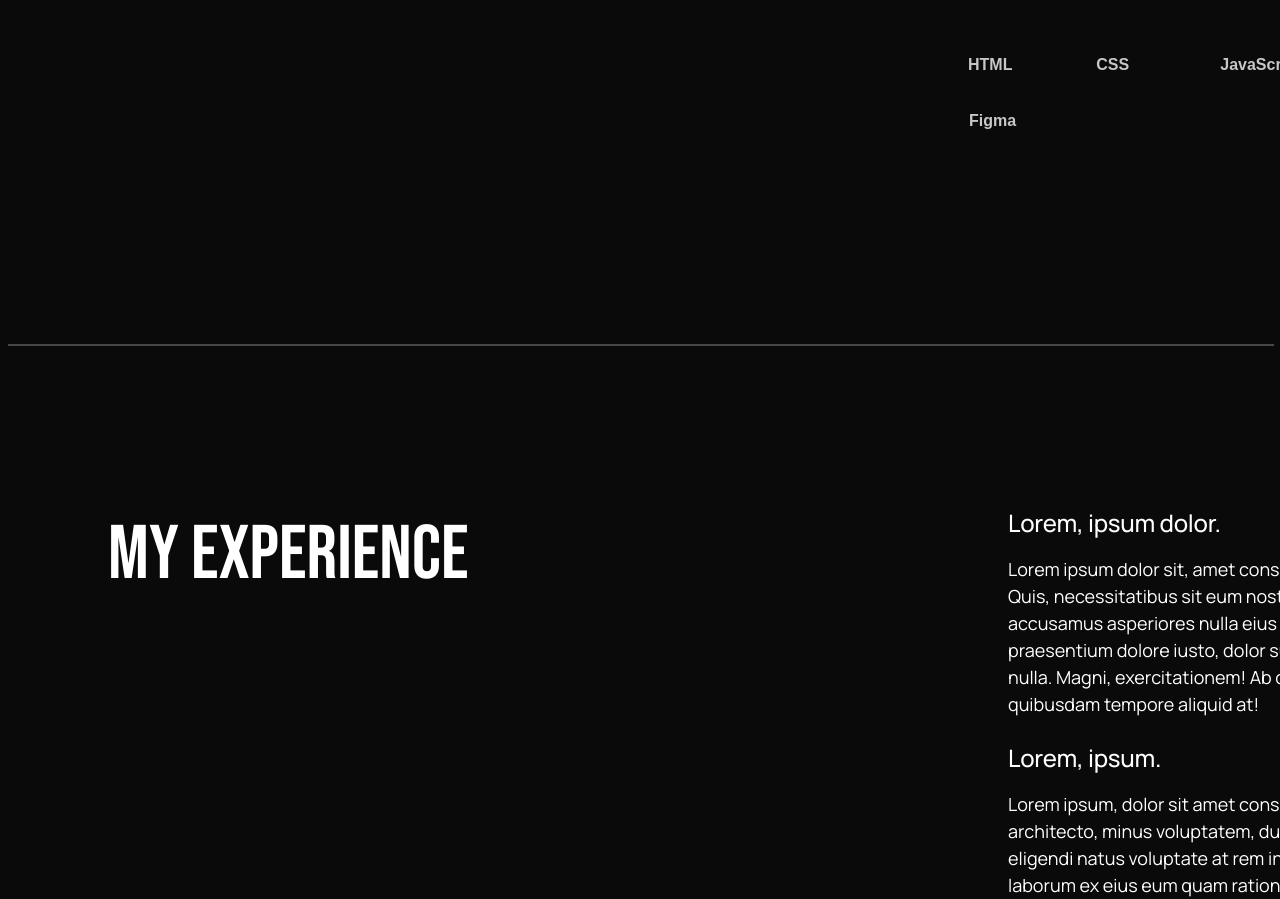
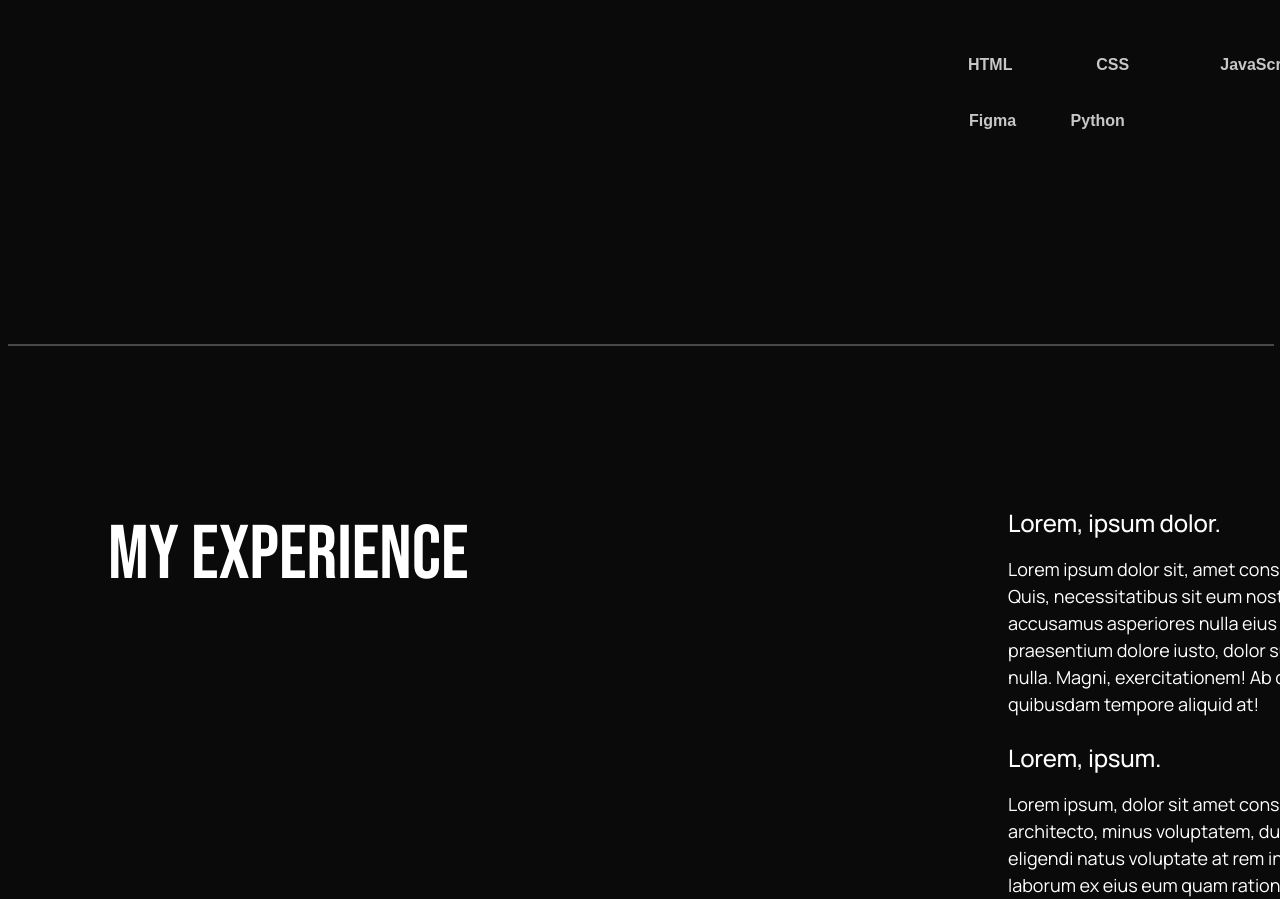
Before and after one commit to Natasha-nj-k/Natasha-portfolio-, a website: page About-me.html in a window 1280 px wide. Shown: the part 1686-2585 px from the top of the page. Drawn offline with Linux system fonts and the light colour scheme; a web font is replaced by a local one.

Commit message:
added new btn\

```diff
--- a/About-me.html
+++ b/About-me.html
@@ -67,6 +67,7 @@
         <button id="c-btn" class="btn3">JavaScript</button>
         <button id="c-btn" class="btn4">Accessibility</button>
         <button id="c-btn" class="btn5">Figma</button>
+        <button id="c-btn" class="btn6">Python</button>
        </div>
     </div>
   </section>
```
